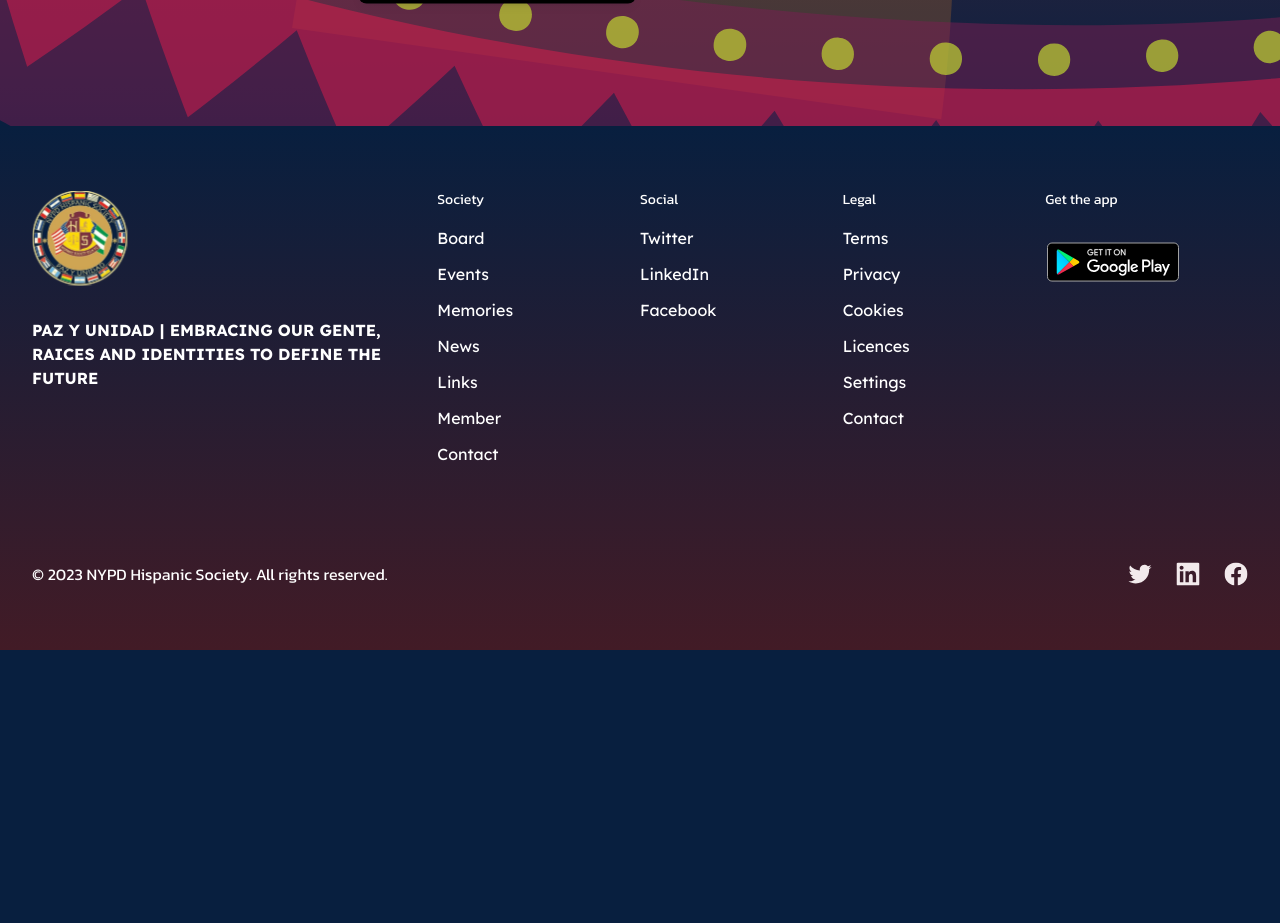
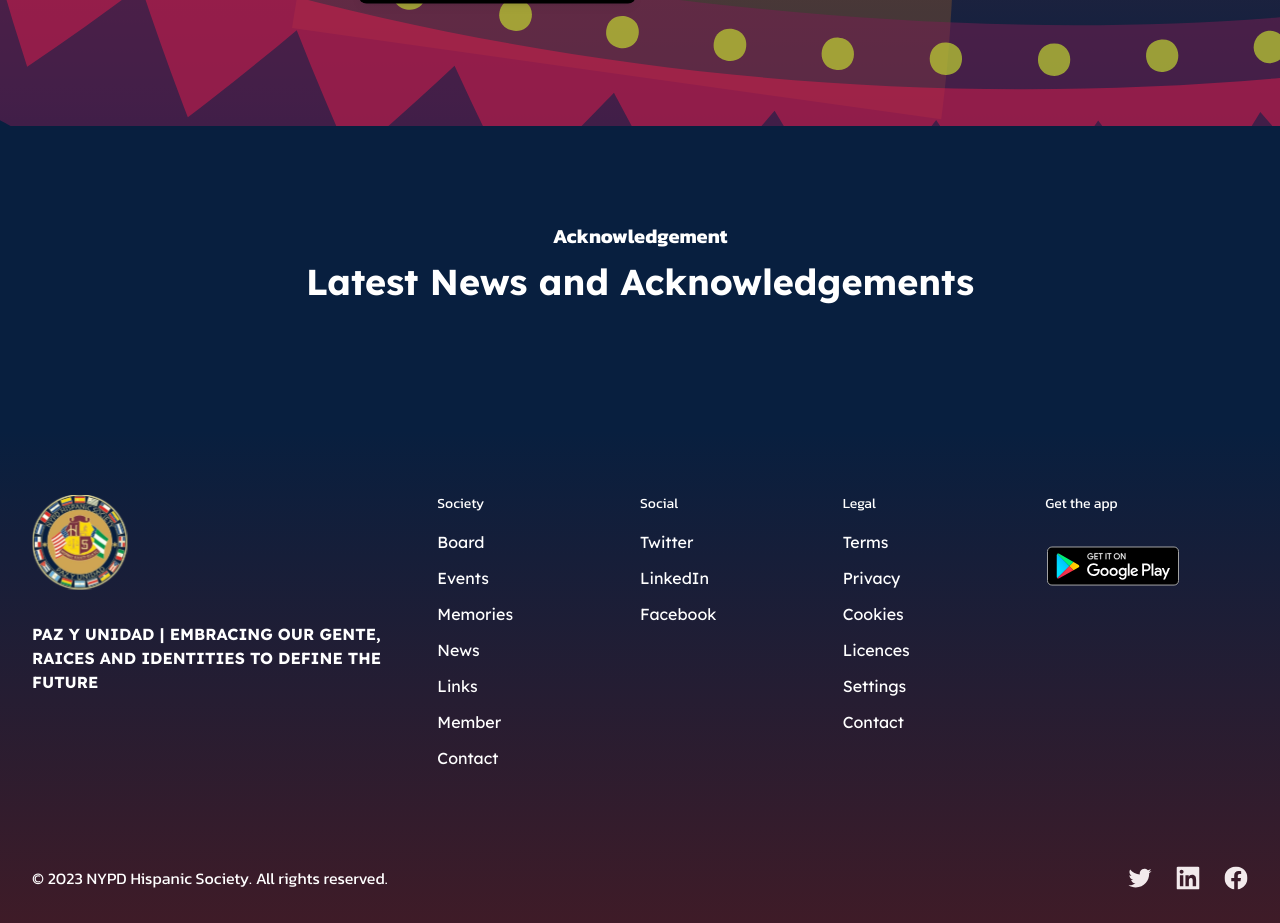
Before and after one commit to Yaad-Rahman/hispanic-next13.4, a Next.js app: page / in a window 1280 px wide. Shown: the part 4220-5143 px from the top of the page. Before the commit the page ends 4870 px from the top, so only its background shows below. Built offline with nearby package versions, Linux system fonts and the light colour scheme; grey boxes are pictures that could not be loaded.

Commit message:
feat: memories homepage section

```diff
--- a/app/page.tsx
+++ b/app/page.tsx
@@ -1,6 +1,11 @@
 'use client';
 
-import { LatestNews, SocialMedia, UpcomingEvents } from '@hispanic-page-ui';
+import {
+  LatestNews,
+  Memories,
+  SocialMedia,
+  UpcomingEvents,
+} from '@hispanic-page-ui';
 import { CarouselSlider } from '@hispanic-ui';
 
 import { Container } from '@/components/layout/Container';
@@ -28,6 +33,7 @@ export default function Home() {
       <UpcomingEvents />
       <LatestNews />
       <DJCorner />
+      <Memories />
     </main>
   );
 }
--- /dev/null
+++ b/components/page/homepage/Memories/index.tsx
@@ -0,0 +1,18 @@
+import { Heading } from '@hispanic-ui';
+import React from 'react';
+
+export const Memories = () => {
+  return (
+    <div className="bg-secondary-400 pt-24">
+      <Heading level={5} color="white" center>
+        Acknowledgement
+      </Heading>
+
+      <Heading level={2.5} color="white" lexend className="mt-3" center>
+        Latest News and Acknowledgements
+      </Heading>
+
+      <div className="py-16"></div>
+    </div>
+  );
+};
--- a/components/page/index.ts
+++ b/components/page/index.ts
@@ -1,3 +1,4 @@
 export { LatestNews } from './homepage/LatestNews';
+export { Memories } from './homepage/Memories';
 export { SocialMedia } from './homepage/SocialMedia';
 export { UpcomingEvents } from './homepage/UpcomingEvents';
```
